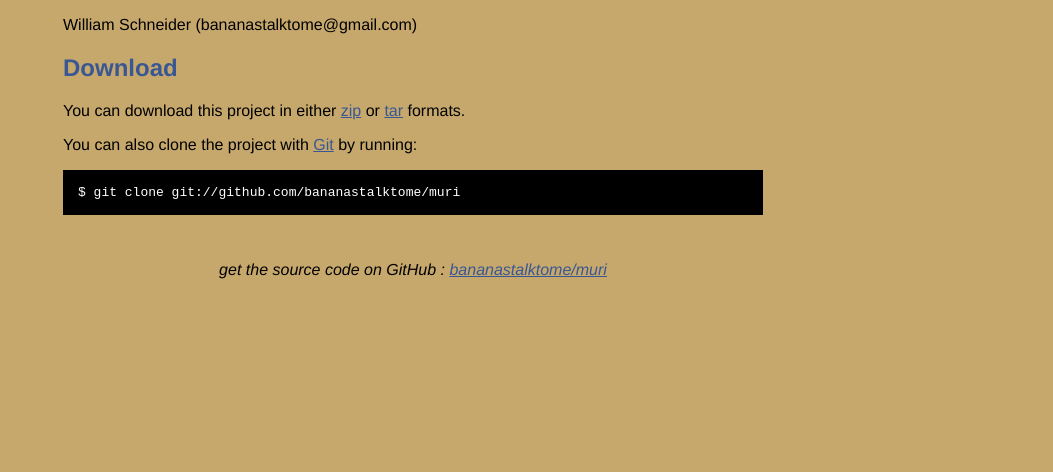
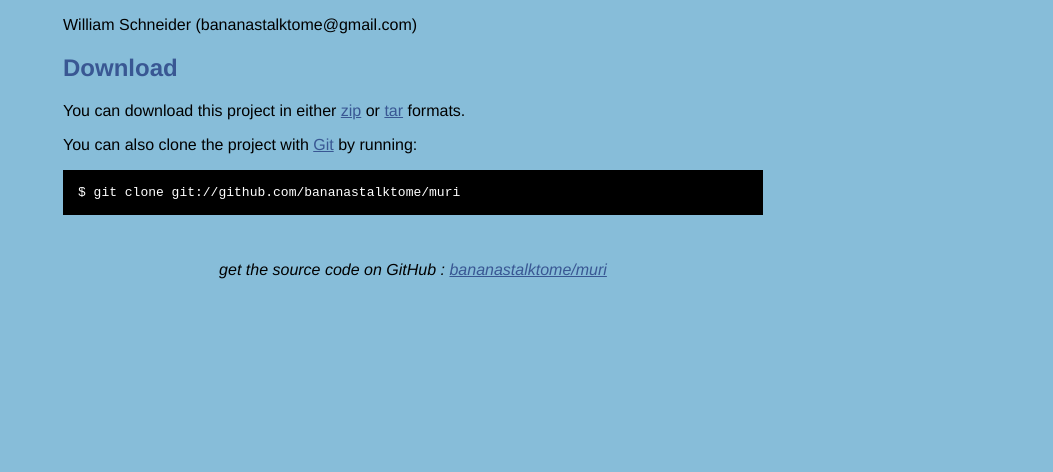
Before and after one commit to bananastalktome/muri, a plain HTML site: page index.html in a window 1280 px wide. Shown: the part 328-800 px from the top of the page, without its empty margins (227-1280 px from the left). Drawn offline with Linux system fonts and the light colour scheme.

Commit message:
Changes to github page

```diff
--- a/index.html
+++ b/index.html
@@ -8,7 +8,7 @@
   <style type="text/css">
     body {
       margin-top: 1.0em;
-      background-color: #c6a86c;
+      background-color: #87bdd9;
       font-family: Helvetica, Arial, FreeSans, san-serif;
       color: #000000;
     }
```
